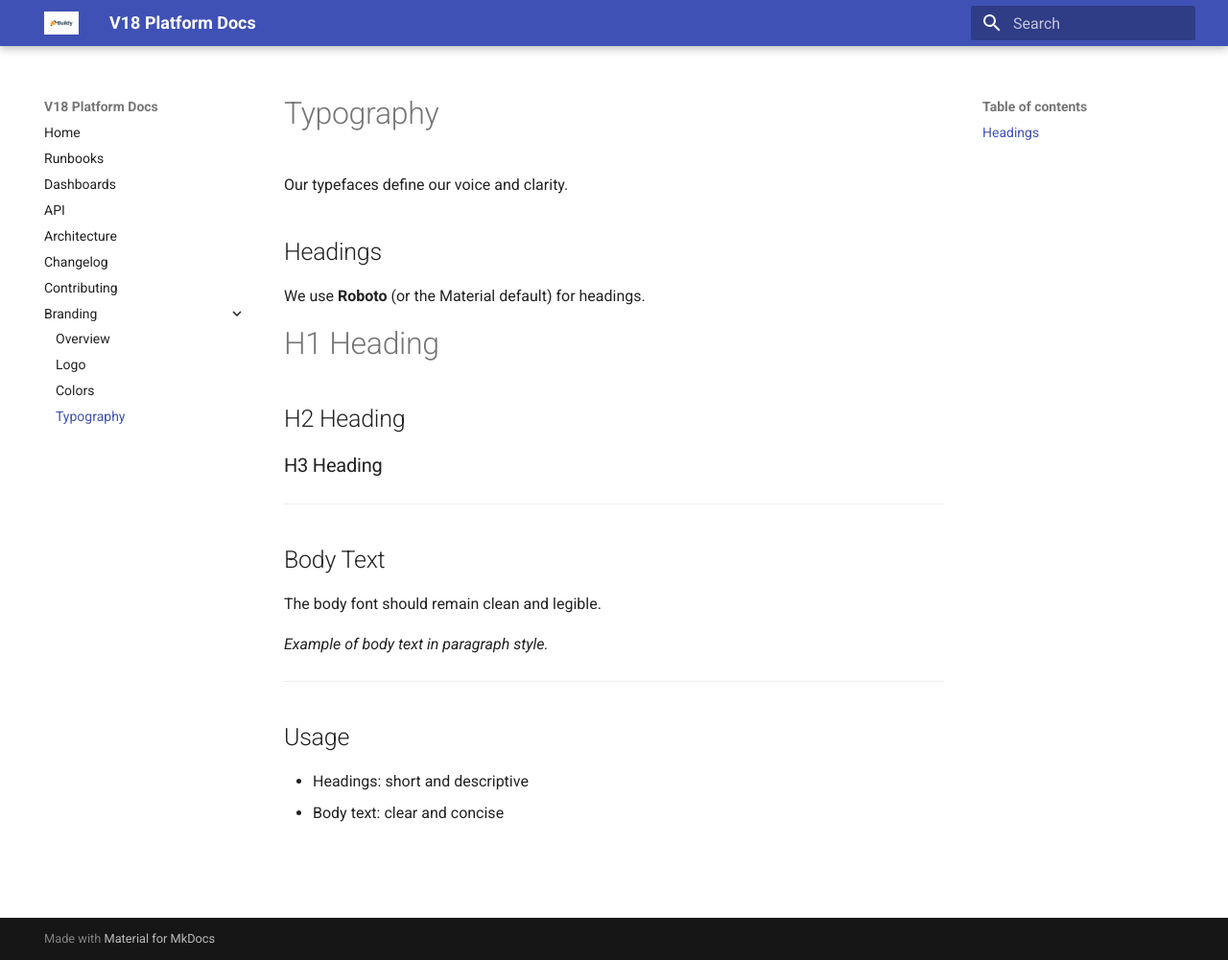
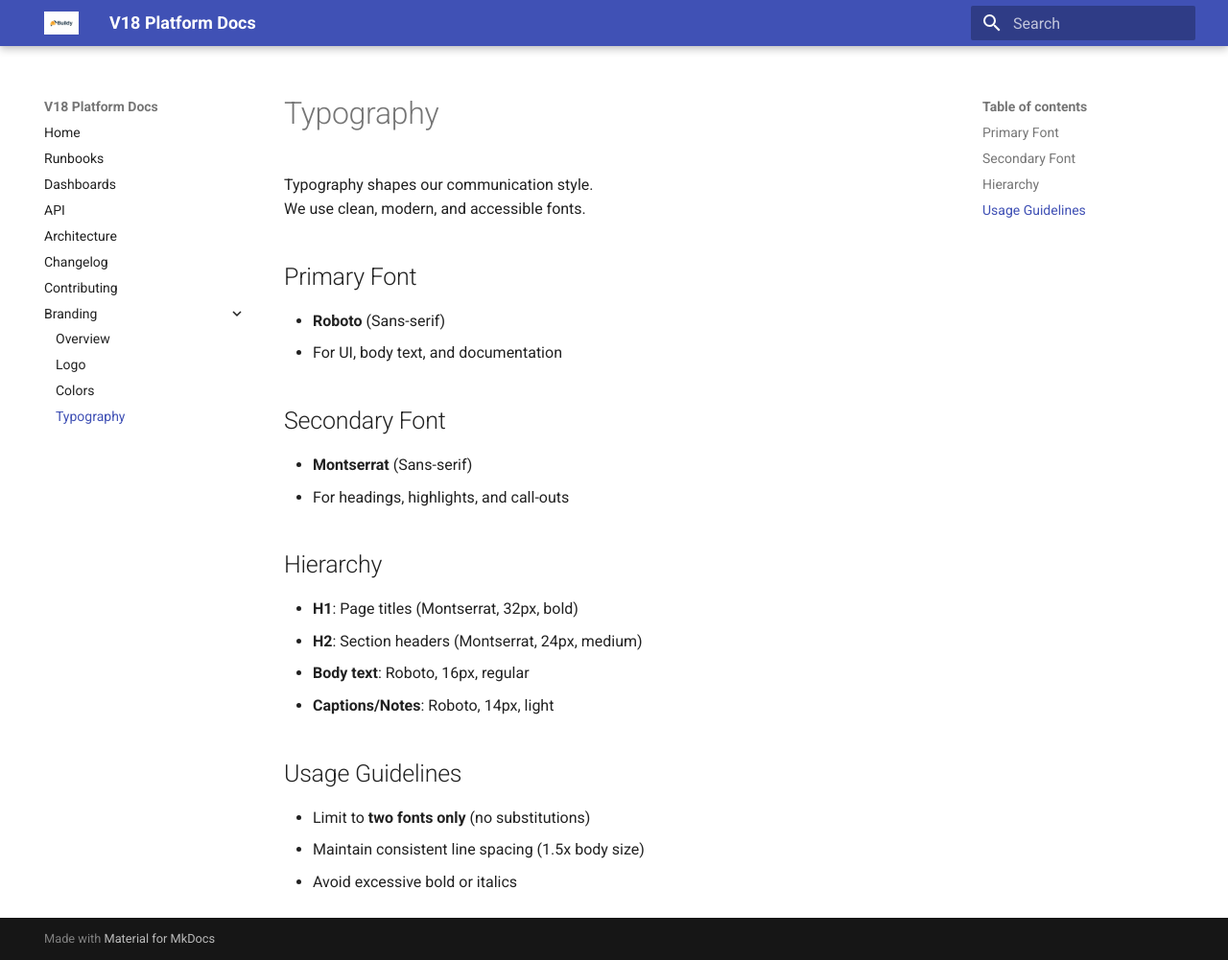
Before and after one commit to Kello54/Buildy, an MkDocs documentation site: the page built from docs/branding/typography.md, in a window 1280 px wide and 1001 px high. Shown: the whole window at 96% size. Built offline with MkDocs 1.6.1 and Material for MkDocs 9.7.7, drawn with Linux system fonts in a browser that asks for light colours.

Commit message:
Update typography.md

```diff
--- a/docs/branding/typography.md
+++ b/docs/branding/typography.md
@@ -1,23 +1,23 @@
 # Typography
 
-Our typefaces define our voice and clarity.
+Typography shapes our communication style.
+We use clean, modern, and accessible fonts.
 
-## Headings
-We use **Roboto** (or the Material default) for headings.
+## Primary Font
+- **Roboto** (Sans-serif)
+  - For UI, body text, and documentation
 
-# H1 Heading
-## H2 Heading
-### H3 Heading
+## Secondary Font
+- **Montserrat** (Sans-serif)
+  - For headings, highlights, and call-outs
 
----
+## Hierarchy
+- **H1**: Page titles (Montserrat, 32px, bold)
+- **H2**: Section headers (Montserrat, 24px, medium)
+- **Body text**: Roboto, 16px, regular
+- **Captions/Notes**: Roboto, 14px, light
 
-## Body Text
-The body font should remain clean and legible.
-
-*Example of body text in paragraph style.*
-
----
-
-## Usage
-- Headings: short and descriptive
-- Body text: clear and concise
+## Usage Guidelines
+- Limit to **two fonts only** (no substitutions)
+- Maintain consistent line spacing (1.5x body size)
+- Avoid excessive bold or italics
```
